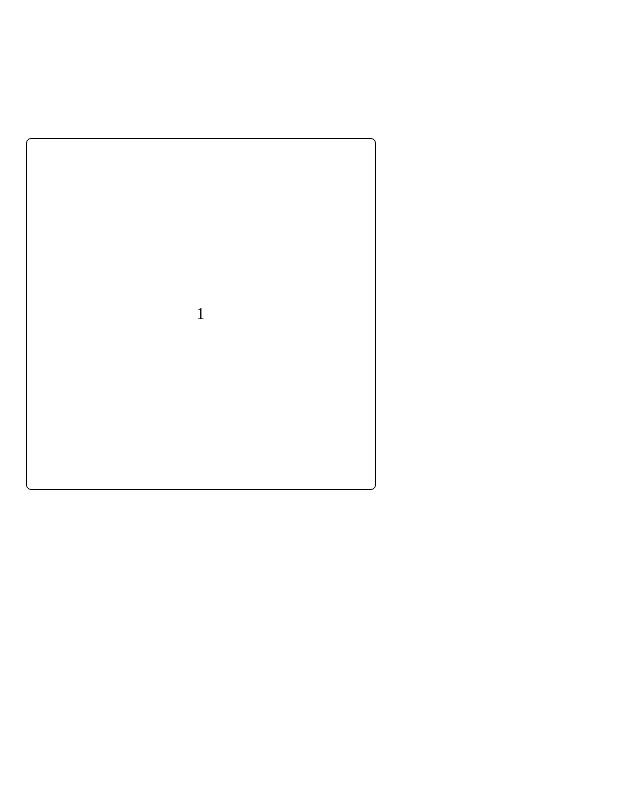
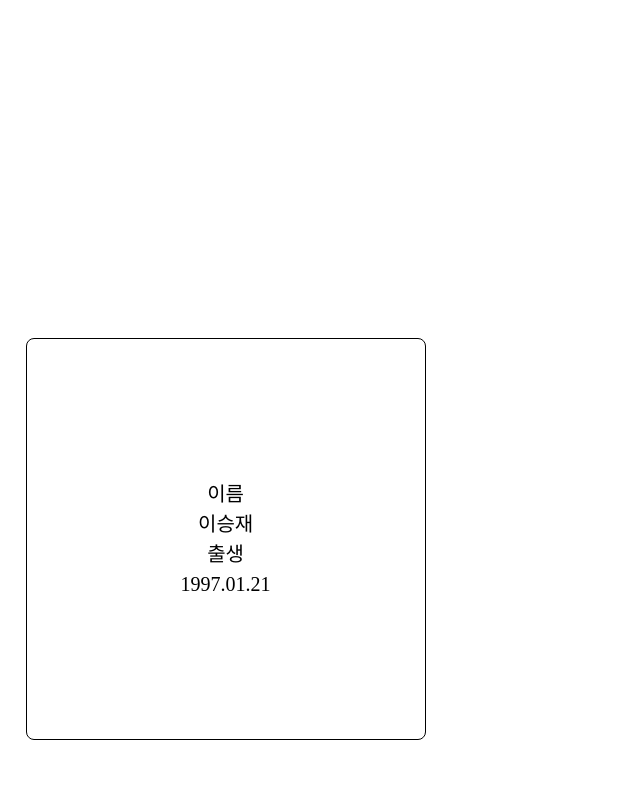
Before and after one commit to seungjaelee2684/seungjae-portfolio, a React (Create React App) app: page /website in a window 1280 px wide. Shown: the part 1120-1920 px from the top of the page, without its empty margins (0-640 px from the left). Built offline with nearby package versions, Linux system fonts and the light colour scheme; a web font is replaced by a local one.

Commit message:
<feat: about us 작성>

```diff
--- a/src/components/SitePage/About.tsx
+++ b/src/components/SitePage/About.tsx
@@ -2,28 +2,6 @@ import React, { useEffect, useRef, useState } from 'react'
 import styled from 'styled-components';
 
 const About = () => {
-
-    const boxRef1 = useRef<HTMLDivElement>(null);
-    const boxRef2 = useRef<HTMLDivElement>(null);
-    const boxRef3 = useRef<HTMLDivElement>(null);
-    const [scrollEffect, setScrollEffect] = useState<number>(0);
-
-    useEffect(() => {
-        const scrollEvent = () => {
-            let scrollY = window.scrollY;
-            let scroll = scrollY - 700;
-            console.log("스크롤 -> ", scroll);
-
-            if (boxRef1.current && boxRef2.current && boxRef3.current) {
-                boxRef1.current.style.transform = `translateY(-${(scrollY - 700)}%)`;
-            };
-
-        };
-
-        window.addEventListener("scroll", scrollEvent);
-
-        return () => window.removeEventListener("scroll", scrollEvent);
-    }, []);
 
     return (
         <AboutMeContainer id="about us">
@@ -31,12 +9,23 @@ const About = () => {
                 About Us
             </Title>
             <CardWrapper>
-                <AboutCardContainer height="2400px">
+                <AboutCardContainer height="2000px">
                     <AboutCard>
-                        1
+                        <ContentWrapper>
+                            이름
+                        </ContentWrapper>
+                        <ContentWrapper>
+                            이승재
+                        </ContentWrapper>
+                        <ContentWrapper>
+                            출생
+                        </ContentWrapper>
+                        <ContentWrapper>
+                            1997.01.21
+                        </ContentWrapper>
                     </AboutCard>
                 </AboutCardContainer>
-                <AboutCardContainer height="1600px">
+                <AboutCardContainer height="1400px">
                     <AboutCard>
                         2
                     </AboutCard>
@@ -62,7 +51,7 @@ const AboutMeContainer = styled.section`
 
 const CardWrapper = styled.div`
     width: 100%;
-    height: 3000px;
+    height: 2800px;
     display: flex;
     justify-content: space-between;
     align-items: end;
@@ -71,27 +60,37 @@ const CardWrapper = styled.div`
 
 const Title = styled.label`
     font-size: 34px;
+    position: sticky;
+    top: 100px;
 `;
 
 const AboutCardContainer = styled.div<{ height: string }>`
-    width: 350px;
+    width: 400px;
     height: ${(props) => props.height};
     display: flex;
     justify-content: center;
     align-items: start;
-    position: sticky;
-    top: 80px;
 `;
 
 const AboutCard = styled.div`
-    width: 350px;
-    height: 350px;
+    width: calc(100% - 40px);
+    height: 360px;
     display: flex;
     flex-direction: column;
     justify-content: center;
     align-items: center;
     border: 1px solid;
-    border-radius: 5px;
+    border-radius: 8px;
+    position: sticky;
+    top: 180px;
+    padding: 20px;
+`;
+
+const ContentWrapper = styled.div`
+    width: 100%;
+    font-size: 20px;
+    font-weight: 500;
+    line-height: 150%;
 `;
 
 export default About;
```
